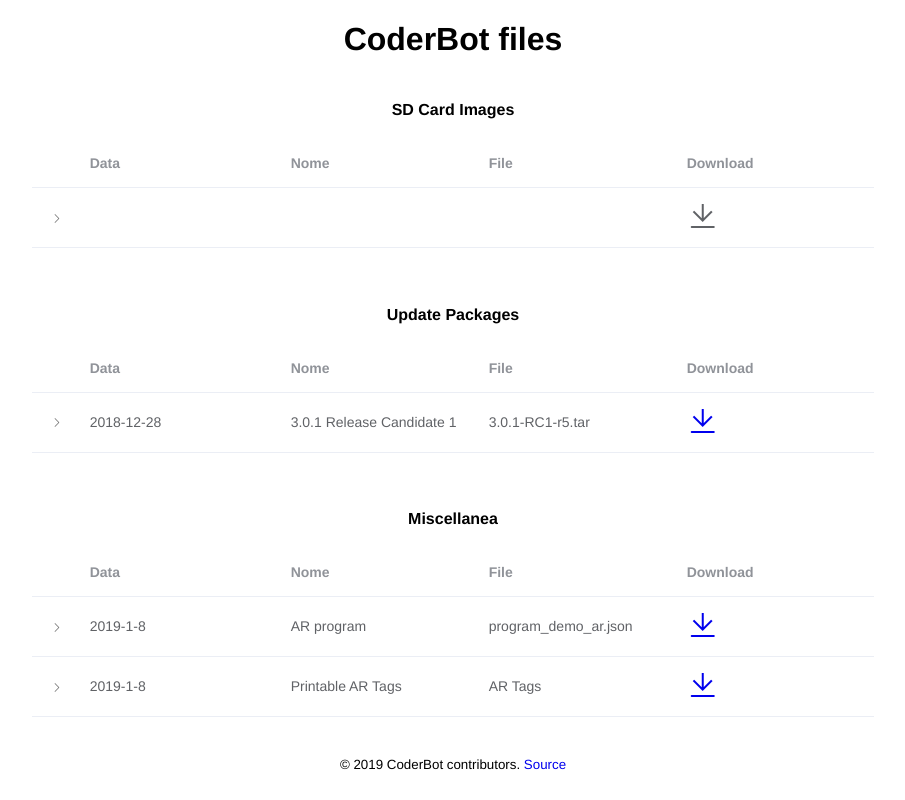
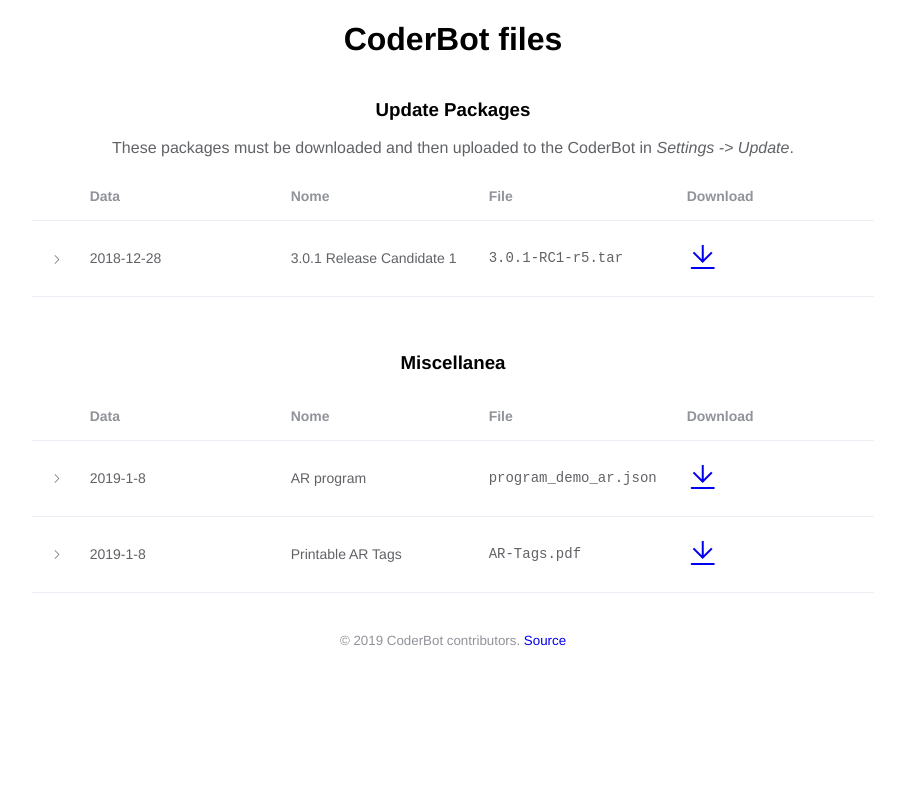
Before and after one commit to CoderBotOrg/repo, a Vue app: page / in a window 1280 px wide. Shown: the whole page, without its empty margins (187-1092 px from the left). Built offline with nearby package versions, Linux system fonts and the light colour scheme.

Commit message:
Remove WIP images table

```diff
--- a/src/App.vue
+++ b/src/App.vue
@@ -7,7 +7,9 @@
             </el-col>
             <el-col :xs="{span:24}" :span="16">
                 <div class="grid-content">
+                    <!--
                     <h4>SD Card Images</h4>
+
                     <el-table :data="images" style="width: 100%">
                         <el-table-column type="expand">
                             <template slot-scope="props">
@@ -27,7 +29,10 @@
                         </el-table-column>
                     </el-table>
                     <br><br>
-                    <h4>Update Packages</h4>
+                -->
+
+                    <h3>Update Packages</h3>
+                    <p style="color:#606266"> These packages must be downloaded and then uploaded to the CoderBot in <i>Settings -> Update</i>. </p>
                     <el-table :data="updatePackages" style="width: 100%">
                         <el-table-column type="expand">
                             <template slot-scope="props">
@@ -39,6 +44,9 @@
                         <el-table-column prop="name" label="Nome">
                         </el-table-column>
                         <el-table-column prop="fileName" label="File">
+                            <template slot-scope="scope">
+                                <pre>{{scope.row.fileName}}</pre>
+                            </template>
                         </el-table-column>
                         <el-table-column prop="download" label="Download">
                             <template slot-scope="scope">
@@ -47,7 +55,7 @@
                         </el-table-column>
                     </el-table>
                     <br><br>
-                    <h4>Miscellanea</h4>
+                    <h3>Miscellanea</h3>
                     <el-table :data="misc" style="width: 100%">
                         <el-table-column type="expand">
                             <template slot-scope="props">
@@ -59,6 +67,9 @@
                         <el-table-column prop="name" label="Nome">
                         </el-table-column>
                         <el-table-column prop="fileName" label="File">
+                            <template slot-scope="scope">
+                                <pre>{{scope.row.fileName}}</pre>
+                            </template>
                         </el-table-column>
                         <el-table-column prop="download" label="Download">
                             <template slot-scope="scope">
@@ -73,7 +84,7 @@
             </el-col>
         </el-row>
         <br>
-        <small> &copy; 2019 CoderBot contributors. <a href="https://github.com/coderbotorg/repo"> Source </a> </small>
+        <small style="color:#909399"> &copy; 2019 CoderBot contributors. <a href="https://github.com/coderbotorg/repo"> Source </a> </small>
     </div>
 </template>
 <script>
@@ -89,7 +100,7 @@
             },{
                 date: '2019-1-8',
                 name: 'Printable AR Tags',
-                fileName: 'AR Tags',
+                fileName: 'AR-Tags.pdf',
                 downloadUrl: 'https://docs.google.com/presentation/d/19ihXcSqUKD1YsvXHiZJ57-mUUR1DQKcN7kNHCHfq3dM/edit?usp=sharing',
                 details: 'Print this document in A3 format.'}
             ],
@@ -99,7 +110,7 @@
                 name: '3.0.1 Release Candidate 1',
                 fileName: '3.0.1-RC1-r5.tar',
                 downloadUrl: 'https://github.com/CoderBotOrg/backend/releases/download/3.0.1-rc1/3.0.1-RC1-r5.tar',
-                details: 'Updates Backend to bc38f28, Frontend to CoderBotOrg/vue-app@5d03c94. New Python3 dependencies (included as installed wheels, in site-packages path): cachetools (py2-py3-any wheel). Mobile net tensorflow CNN Models (https://github.com/CoderBotOrg/system-install/blob/master/download_mobilenet_models.sh).'
+                details: 'Updates Backend to bc38f28, Frontend to CoderBotOrg/vue-app@5d03c94. New Python3 dependencies (included as installed wheels, in site-packages path): cachetools (py2-py3-any wheel). Mobile net tensorflow CNN Models.'
             },
             ]
         }
```
